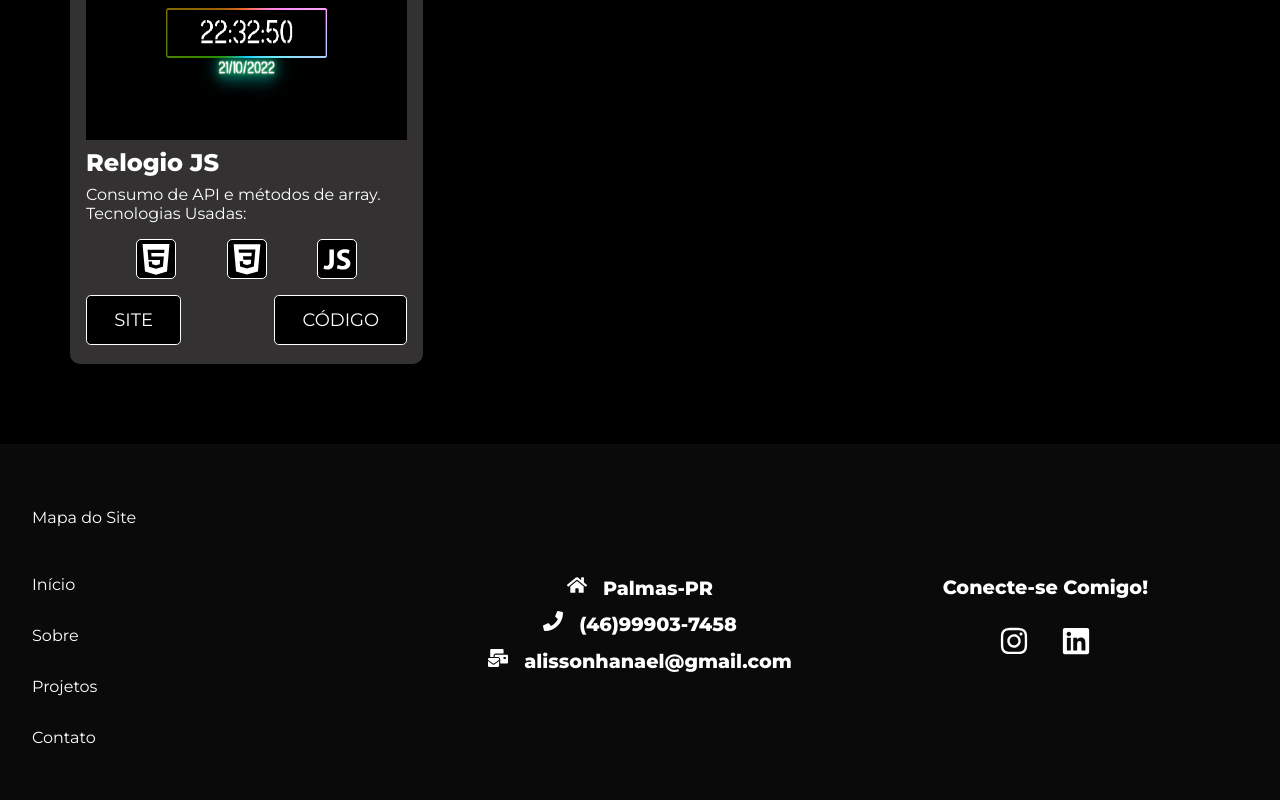
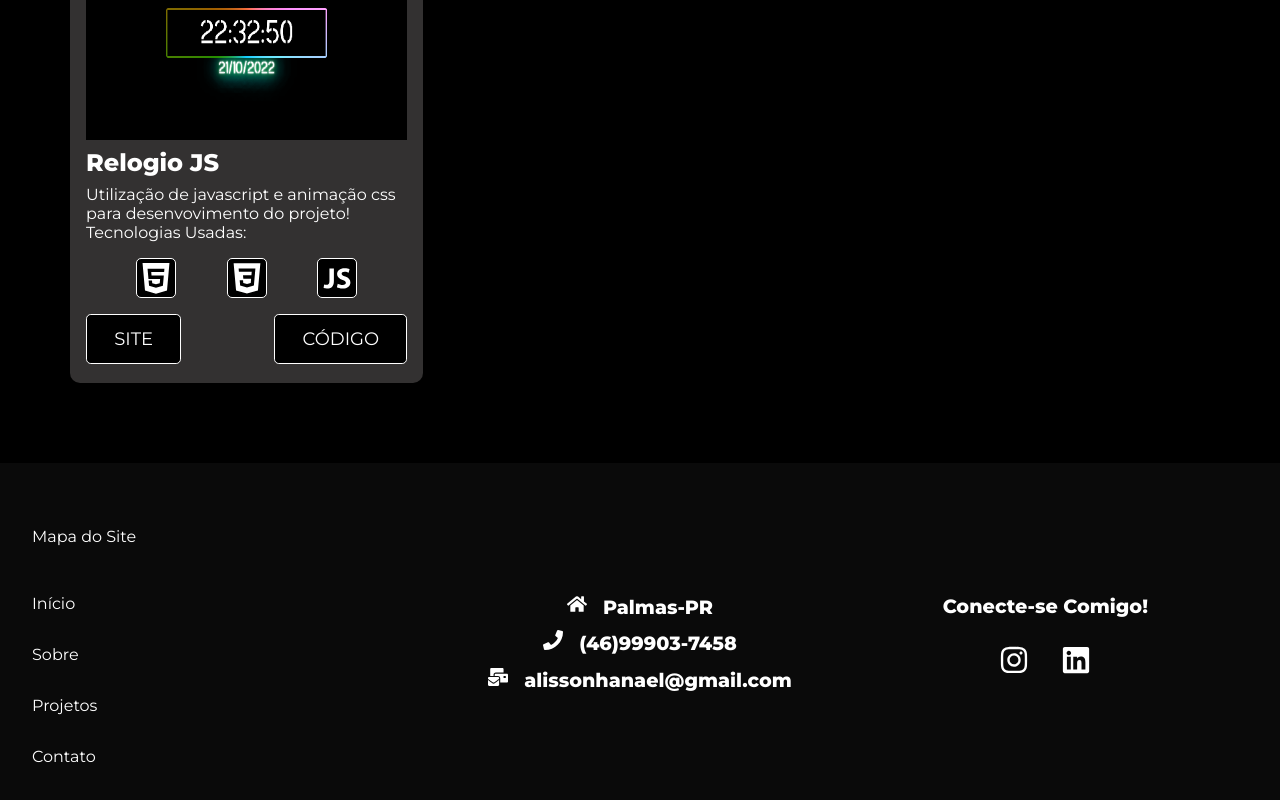
Before and after one commit to AlissonHanael/portfolio, a React (Create React App) app: page /project in a window 1280 px wide. Shown: the part 1605-2405 px from the top of the page. Built offline with nearby package versions, Linux system fonts and the light colour scheme; a web font is replaced by a local one.

Commit message:
Update ProjectCards.js

```diff
--- a/src/components/ProjectCards.js
+++ b/src/components/ProjectCards.js
@@ -125,7 +125,7 @@ const ProjectsCards = () => {
 					<img src={RelogioJS} alt="Projeto - Relogio JS" />
 					<h2 className="project-title">Relogio JS</h2>
 					<div className="project-detail">
-						<p>Consumo de API e métodos de array.</p>
+						<p>Utilização de javascript e animação css para desenvovimento do projeto!</p>
 					</div>
 					<p>Tecnologias Usadas:</p>
 					<div className="tecnologies-list">
```
